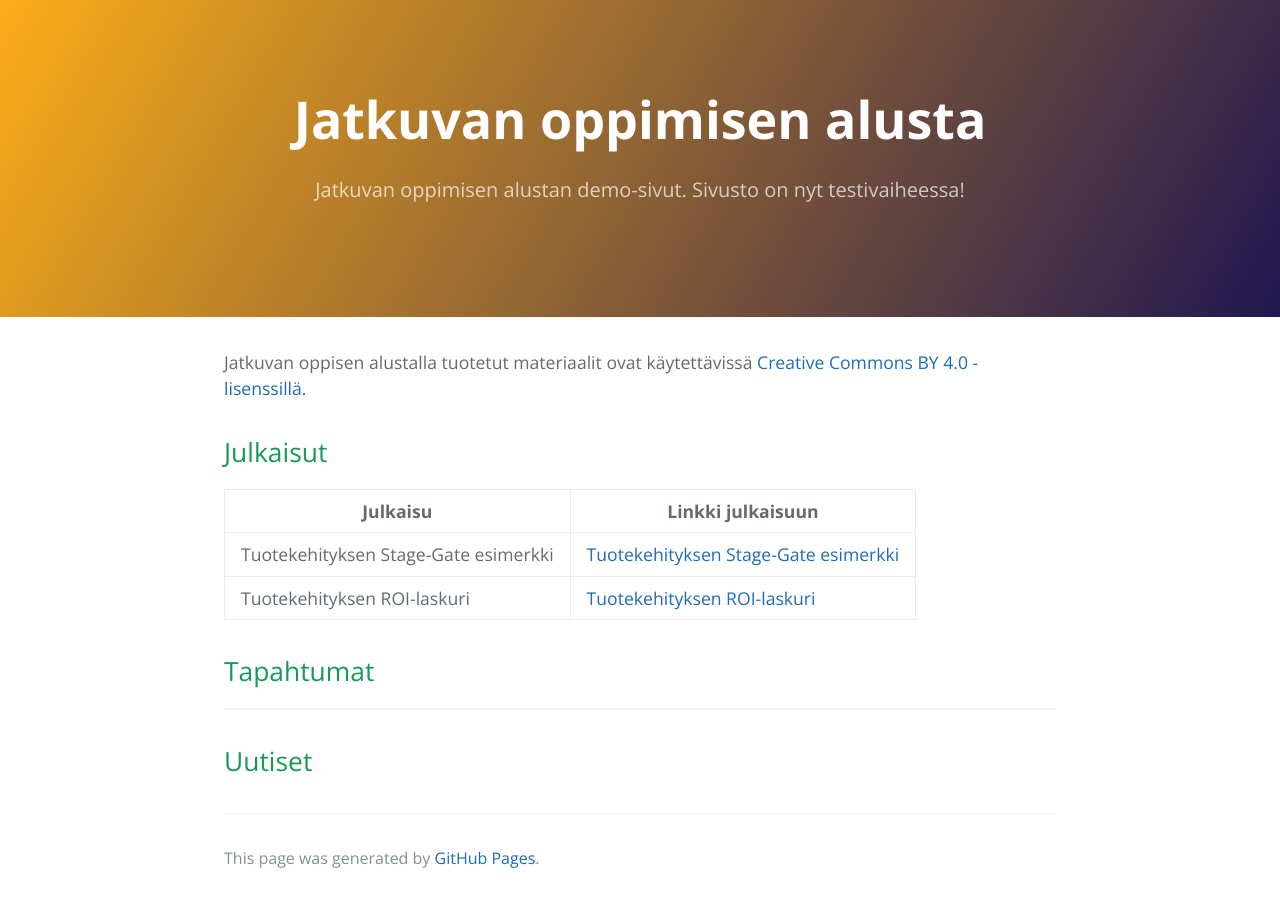
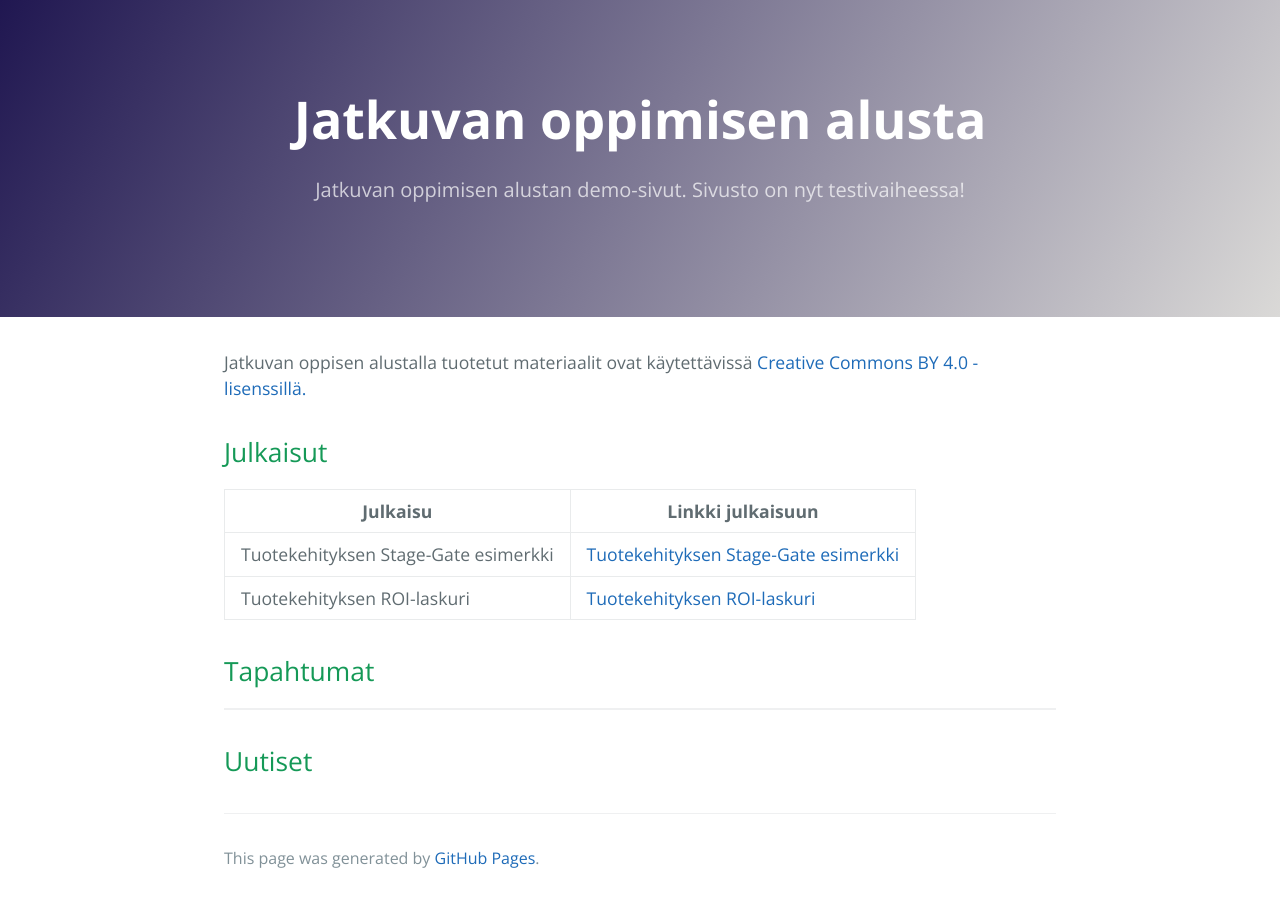
Before and after one commit to martti-testi/martti-testi.github.io, a Jekyll site: the page built from index.md, in a window 1280 px wide. Built offline with Jekyll 4.4.1, drawn with Linux system fonts in a browser that asks for light colours.

Commit message:
Update variables.scss

```diff
--- a/_sass/variables.scss
+++ b/_sass/variables.scss
@@ -4,8 +4,8 @@ $medium-breakpoint: 42em !default;
 
 // Headers
 $header-heading-color: #fff !default;
-$header-bg-color: #201751 !default;
-$header-bg-color-secondary: #FBAD18 !default;
+$header-bg-color: #DAD9D7 !default;
+$header-bg-color-secondary: #201751 !default;
 
 // Text
 $section-headings-color: #159957 !default;
```
